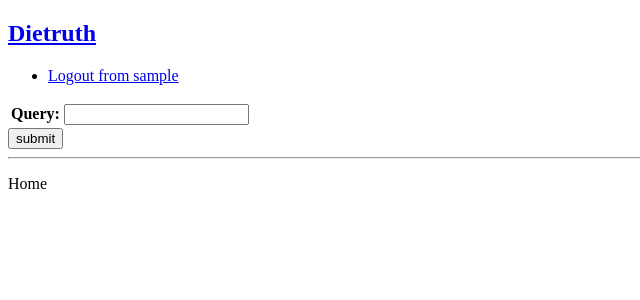
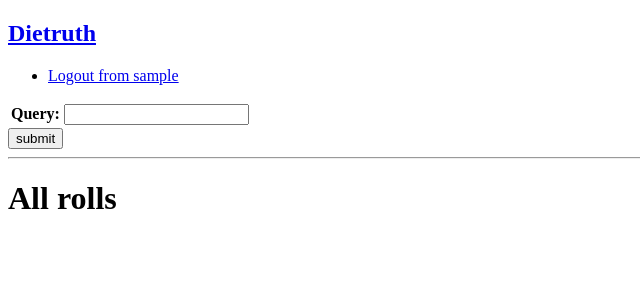
Before and after one commit to veigaribo/dietruth, a Django app: page / in a window 1280 px wide. Shown: the top 300 px of the page, without its empty margins (0-640 px from the left). Run offline with Django 4.2, Linux system fonts and the light colour scheme; the visitor is signed in with stand-in values (Sample User, id 1); data that the repository does not hold is empty.

Commit message:
Add all rolls to the home page
No pagination

```diff
--- a/project/core/util.py
+++ b/project/core/util.py
@@ -1,5 +1,6 @@
 from typing import cast, Any
 from django.contrib.sessions.backends.db import SessionStore
+from django.db.models.manager import Manager
 from django.http import HttpRequest
 
 
@@ -7,3 +8,7 @@ def get_session(request: HttpRequest):
     # :c
     request2 = cast(Any, request)
     return cast(SessionStore, request2.session)
+
+
+def orm(model: Any) -> Manager:
+    return model.objects
--- a/project/core/views.py
+++ b/project/core/views.py
@@ -7,11 +7,12 @@ from core.forms import RollForm
 from core.roll.parse import RollDescriptor
 from core.roll.rpc import perform
 from core.roll.roll import format_result, make_roll
-from core.util import get_session
+from core.util import get_session, orm
 
 
 def home(request: HttpRequest) -> HttpResponse:
-    return render(request, "core/home.html")
+    rolls = orm(Roll).all()
+    return render(request, "core/home.html", {"rolls": rolls})
 
 
 @login_required()
--- a/project/templates/core/home.html
+++ b/project/templates/core/home.html
@@ -4,6 +4,12 @@
 
 {% block content %}
 
-<p>Home</p>
+<h1>All rolls</h1>
+
+<ul>
+    {% for roll in rolls %}
+    <li><a href="{% url 'get_roll' roll.id %}">{{ roll.query }} | {{ roll.created_at | date }}</a></li>
+    {% endfor %}
+</ul>
 
 {% endblock %}
```
